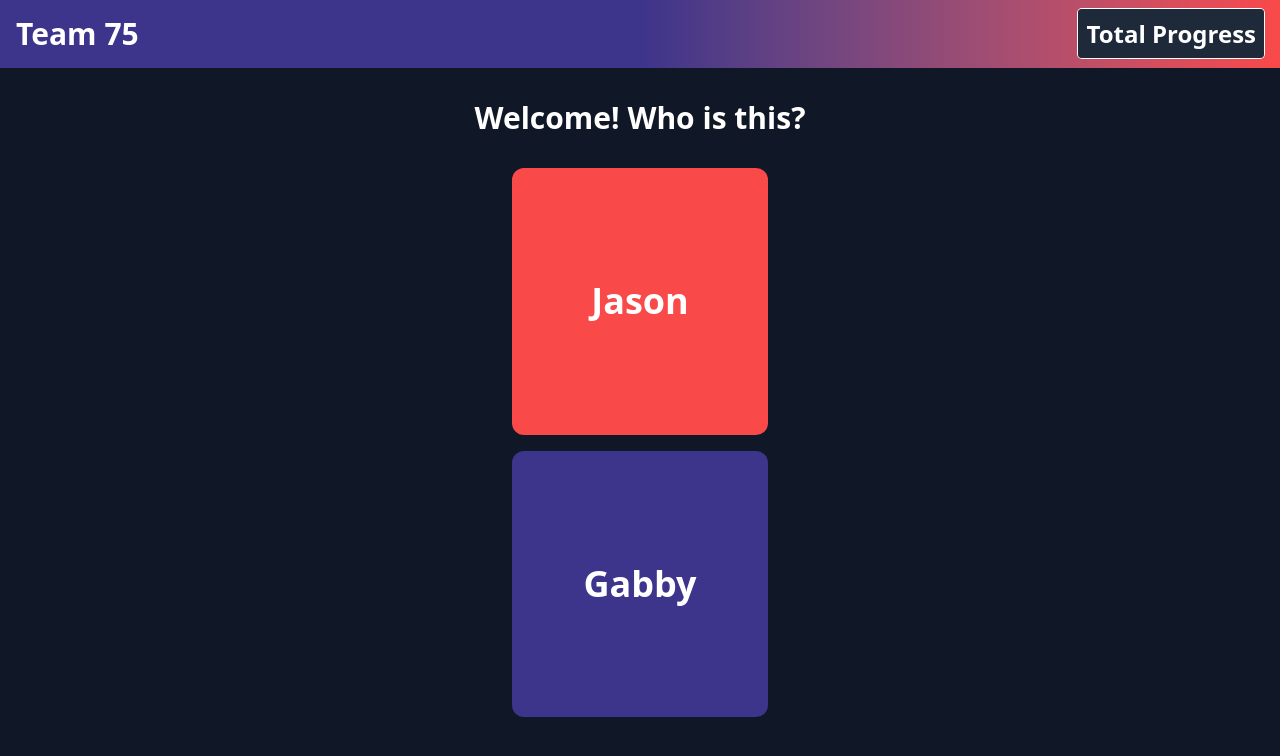
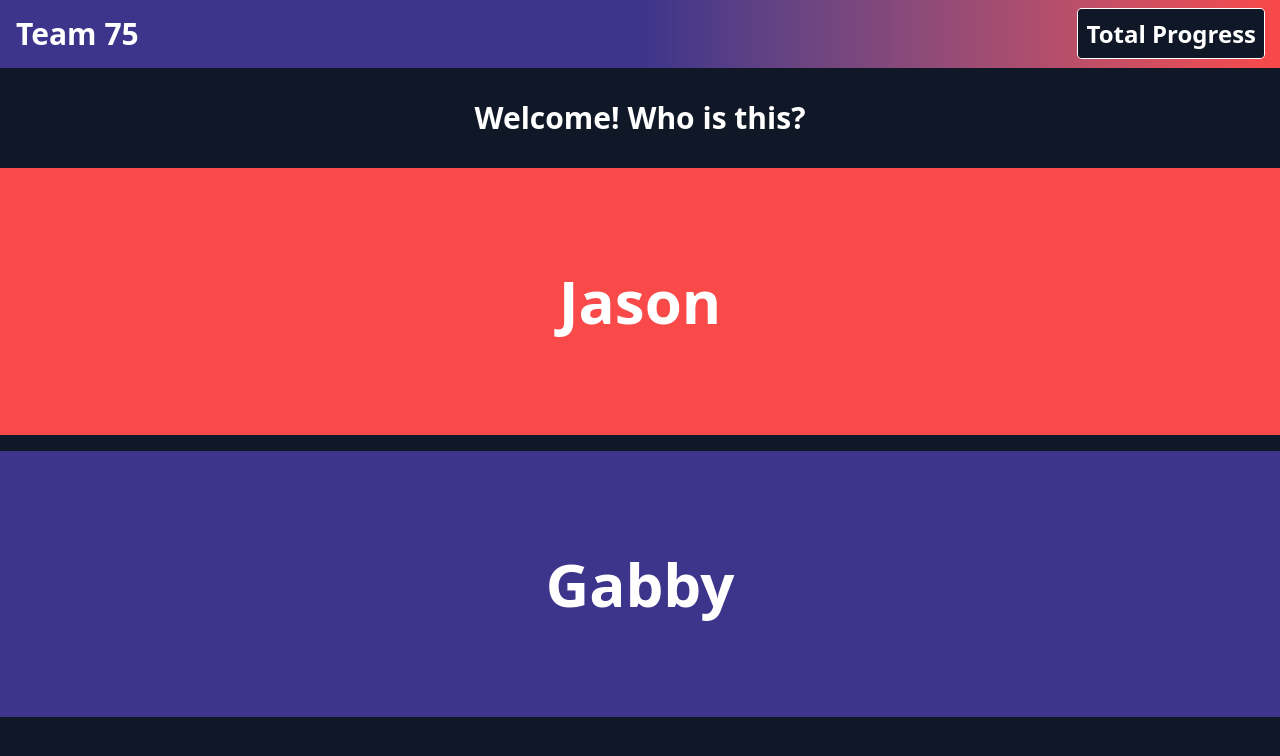
Before and after one commit to JsonLevine/team-75, a React (Vite) app: page / in a window 1280 px wide. Shown: the top 756 px of the page. Built offline with nearby package versions, Linux system fonts and the light colour scheme; no server answers.

Commit message:
Loading animations

```diff
--- a/src/index.css
+++ b/src/index.css
@@ -5,7 +5,7 @@
 
   color-scheme: light dark;
   color: rgba(255, 255, 255, 0.87);
-  background-color: #242424;
+  background-color: #101828;
 
   font-synthesis: none;
   text-rendering: optimizeLegibility;
--- a/src/pages/Calendar.jsx
+++ b/src/pages/Calendar.jsx
@@ -39,7 +39,6 @@ export default function Calendar() {
         // Count how many activities have been completed by both users individually (max 8)
         let completedCount = 0;
         users.forEach((user) => {
-
           activityKeys.forEach((activity) => {
             const estDate = new Date(
               new Date(day).toLocaleString("en-US", {
@@ -56,7 +55,7 @@ export default function Calendar() {
         progressMap[day] = completedCount;
       });
       setDayProgress(progressMap);
-			await new Promise((resolve) => setTimeout(resolve, 1000));
+      await new Promise((resolve) => setTimeout(resolve, 1400));
       setIsLoading(false);
     };
 
@@ -89,8 +88,8 @@ export default function Calendar() {
 
   if (isLoading) {
     return (
-			<>
-			<h1 className="text-2xl font-bold p-4 text-center">
+      <div className="p-4 max-w-md mx-auto">
+        <h1 className="text-2xl font-bold mb-4 text-center">
           Team-75 Combined Progress
         </h1>
         <div className="w-full flex flex-col items-center justify-center">
@@ -100,7 +99,7 @@ export default function Calendar() {
                 key={i}
                 className={`${
                   i === 0 ? "col-start-7" : ""
-              } w-13 h-10 bg-gray-100 rounded opacity-0 animate-[fadeInCell_0.8s_ease-in-out_forwards]`}
+                } w-13 h-10 bg-gray-200 rounded opacity-0 animate-[fadeInCell_0.8s_ease-in-out_forwards]`}
                 style={{ animationDelay: `${i * 0.01}s` }}
               ></div>
             ))}
@@ -118,7 +117,7 @@ export default function Calendar() {
 					`}
           </style>
         </div>
-			</>
+      </div>
     );
   }
 
@@ -131,17 +130,17 @@ export default function Calendar() {
         {days.map((day, index) => {
           let count = dayProgress[day] || 0;
           const date = new Date(day);
-					if (date < new Date(today) && count === 0){count = -1}
+          if (date < new Date(today) && count === 0) {
+            count = -1;
+          }
           const monthNum = date.getMonth();
           const dayNum = date.getDate();
           return (
             <div
               key={day}
-              className={`${
-                index === 0 ? "col-start-7" : ""
-              } w-full h-10 flex items-center justify-center rounded ${getColor(
-                count
-              )}`}
+              className={`
+								${index === 0 ? "col-start-7" : ""}
+								w-full h-10 flex items-center justify-center rounded ${getColor(count)}`}
               title={`${day} — ${count}/4 activities`}
             >
               {monthNum + 1}/{dayNum}
@@ -150,6 +149,14 @@ export default function Calendar() {
           );
         })}
       </div>
+			<style>
+            {`
+						@keyframes fadeInText {
+							0% { color: #ebe6e7;}
+							100% { color: #364153;}
+						}
+					`}
+          </style>
     </div>
   );
 }
--- a/src/pages/Header.jsx
+++ b/src/pages/Header.jsx
@@ -10,7 +10,7 @@ function Header() {
       <nav className="space-x-4">
         <Link
           to="/calendar"
-          className="text-2xl bg-gray-800 font-bold ring rounded p-2 hover:bg-gray-600"
+          className="text-2xl bg-gray-900 font-bold ring rounded p-2 hover:bg-gray-600"
         >
           Total Progress
         </Link>
--- a/src/pages/Home.jsx
+++ b/src/pages/Home.jsx
@@ -11,13 +11,13 @@ export default function Home() {
     <div className="space-y-4 h-screen flex flex-col items-center justify-baseline bg-gray-900 text-white">
       <h1 className="text-3xl font-bold my-8">Welcome! Who is this?</h1>
       <button
-        className="bg-jl-red w-64 h-1/3 py-4 rounded-xl text-4xl font-semibold hover:bg-jl-red_hover cursor-pointer"
+        className="bg-jl-red w-full h-1/3 py-4 text-6xl font-semibold hover:bg-jl-red_hover cursor-pointer"
         onClick={() => handleSelect("jason")}
       >
         Jason
       </button>
       <button
-        className="bg-gq-violet w-64 h-1/3 py-4 rounded-xl text-4xl font-semibold hover:bg-gq-violet_hover cursor-pointer"
+        className="bg-gq-violet w-full h-1/3 py-4 text-6xl font-semibold hover:bg-gq-violet_hover cursor-pointer"
         onClick={() => handleSelect("gabby")}
       >
         Gabby
```
Lines whose indentation alone changed are shown as unchanged.
